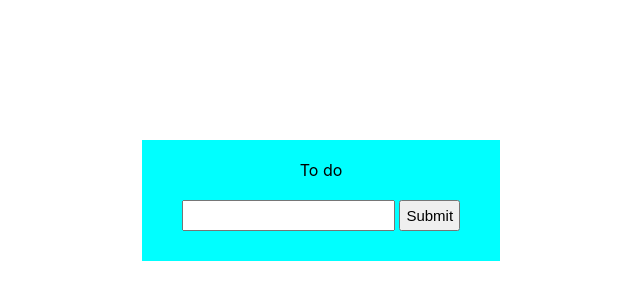
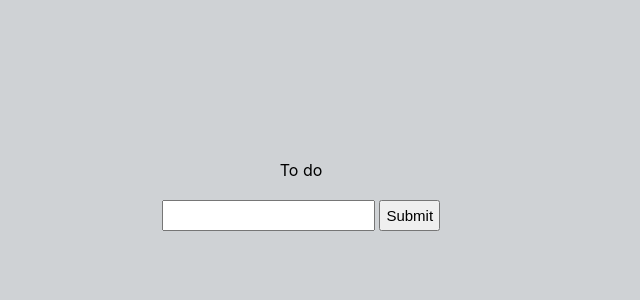
Before and after one commit to abmanaf/To-do-app, a React (Create React App) app: page / in a window 1280 px wide. Shown: the part 200-500 px from the top of the page, without its empty margins (339-979 px from the left). Built offline with nearby package versions, Linux system fonts and the light colour scheme.

Commit message:
Changes in the css file

```diff
--- a/src/App.css
+++ b/src/App.css
@@ -4,13 +4,12 @@ body {
   align-items: center;
   height: 100vh;
   margin: 0;
+  background-color: rgb(207, 210, 213);
 }
 
 .main-container {
   width: 100%;
-  padding: 20px;
   text-align: center;
-  background-color: aqua;
 }
 
 .listItems {
```
